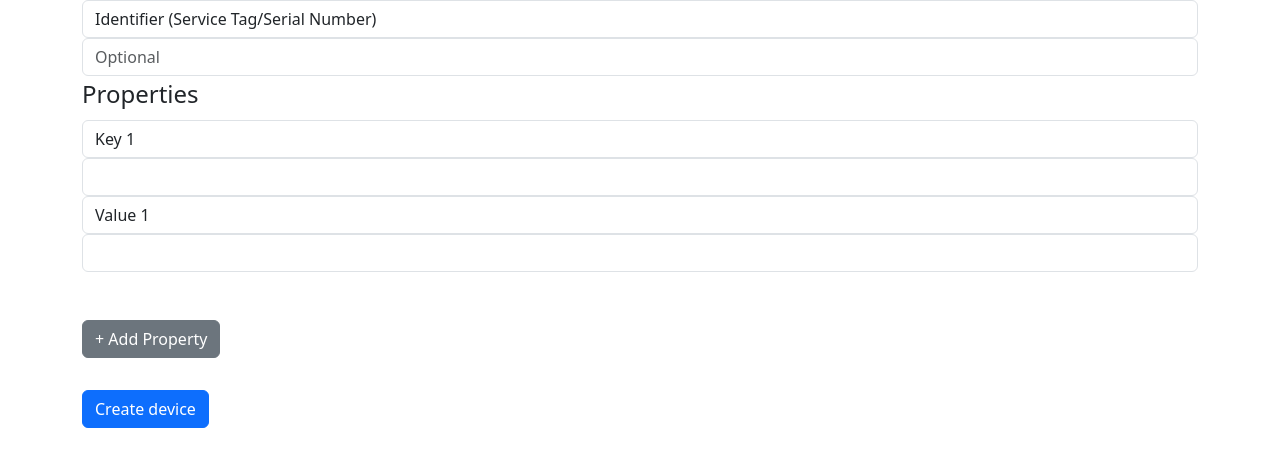
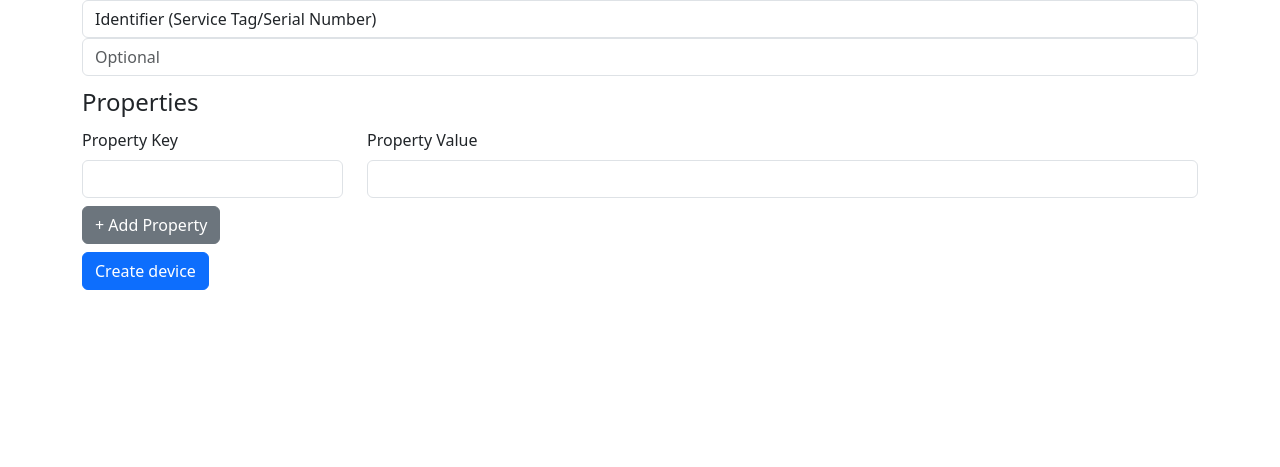
Before and after one commit to Yook74/azir, a Flask app: page /device/create in a window 1280 px wide. Shown: the part 56-523 px from the top of the page. Run offline with Flask 2, Linux system fonts and the light colour scheme.

Commit message:
Added "Create another" link

```diff
--- a/models.py
+++ b/models.py
@@ -5,7 +5,7 @@ db = SQLAlchemy()
 
 class Device(db.Model):
     id = db.Column(db.Integer(), primary_key=True)
-    serial_no = db.Column(db.String(32), nullable=False)
+    serial_no = db.Column(db.String(32), nullable=False, unique=True)
     status_id = db.Column(db.Integer(), db.ForeignKey('device_status.id'))
 
     status = db.relationship('DeviceStatus', backref='devices')
--- a/routes/device.py
+++ b/routes/device.py
@@ -10,7 +10,11 @@ bluep = Blueprint('device', __name__, url_prefix='/device/')
 
 @bluep.get('create')
 def create_device_form():
-    return render_template('device_intake.html')
+    if 'copy-id' in request.args:
+        return render_template('device_intake.html',
+                               copy_device=Device.query.filter_by(id=request.args['copy-id']).first())
+    else:
+        return render_template('device_intake.html', copy_device=None)
 
 
 @bluep.post('create')
@@ -41,7 +45,7 @@ def create_device_submit():
         db.session.add(device_property)
     db.session.commit()
 
-    return render_template('device_created.html', serial_no=new_serial_no)
+    return render_template('device_created.html', device=new_device)
 
 
 @bluep.get('search')
--- a/templates/device_created.html
+++ b/templates/device_created.html
@@ -1,5 +1,6 @@
 {% extends 'base.html' %}
 
 {% block content %}
-    <p>Created new device with serial number {{ serial_no }}</p>
+    <p>Created new device with serial number {{ device.serial_no }}</p>
+    <a href="/device/create?copy-id={{ device.id }}">Create Similar</a>
 {% endblock %}
--- a/templates/device_intake.html
+++ b/templates/device_intake.html
@@ -4,35 +4,42 @@
     <form action="create" method="post">
         <label for="serialNo" class="form-control">Identifier (Service Tag/Serial Number)</label>
         <input type="text" id="serialNo" class="form-control" placeholder="Optional" name="serial-number">
-        <fieldset id="properties">
+        <fieldset id="properties" class="mt-2">
             <legend>Properties</legend>
-            <label for="key-1" class="form-control">Key 1</label>
-            <input type="text" id="key-1" class="form-control" name="property">
-            <label for="value-1" class="form-control">Value 1</label>
-            <input type="text" id="value-1" class="form-control" name="property">
-        </fieldset><br><br>
-        <button type="button" class="btn btn-secondary" id="add-property">+ Add Property</button>
-        <br><br>
+        </fieldset>
+        <button type="button" class="btn btn-secondary" id="add-property">+ Add Property</button><br>
         <button type="submit" class="btn btn-primary mt-2">Create device</button>
     </form>
 {% endblock %}
 
 {% block scripts %}
     <script>
-        let counter = 1;
+        let counter = 0;
 
-        $('#add-property').on('click', () => {
-            {#console.log($("#properties").lastElementChild);#}
-            {#console.log($("#properties > input"));#}
+        function addProperty(key, value){
             counter++;
-            const num = counter;
-            const key = `key-${num}`;
-            const value = `value-${num}`;
-            const newProperty = `<label for=${key} class="form-control">Key ${num}</label>
-            <input type="text" id=${key} class="form-control" name="property">
-            <label for=${value} class="form-control">Value ${num}</label>
-            <input type="text" id=${value} class="form-control" name="property">`
-            $("#properties").append(newProperty);
-        })
+            const keyId = `key-${counter}`;
+            const valueId = `value-${counter}`;
+            $('#properties').append(`
+                <div class="row mb-2">
+                    <div class="col-3">
+                        <label for="${keyId}" class="form-label">Property Key</label>
+                        <input class="form-control" name="property" id="${keyId}" value="${key}">
+                    </div>
+                    <div class="col-9">
+                        <label for="${valueId}" class="form-label">Property Value</label>
+                        <input class="form-control" name="property" id="${valueId}" value="${value}">
+                    </div>
+                </div>
+            `)
+        }
+
+        {% if copy_device %}{% for property in copy_device.properties %}
+        addProperty("{{ property.key }}", "{{ property.value }}");
+        {% endfor %}{% else %}
+        addProperty("", "");
+        {% endif %}
+
+        $('#add-property').click(() => addProperty("", ""))
     </script>
 {% endblock %}
```
